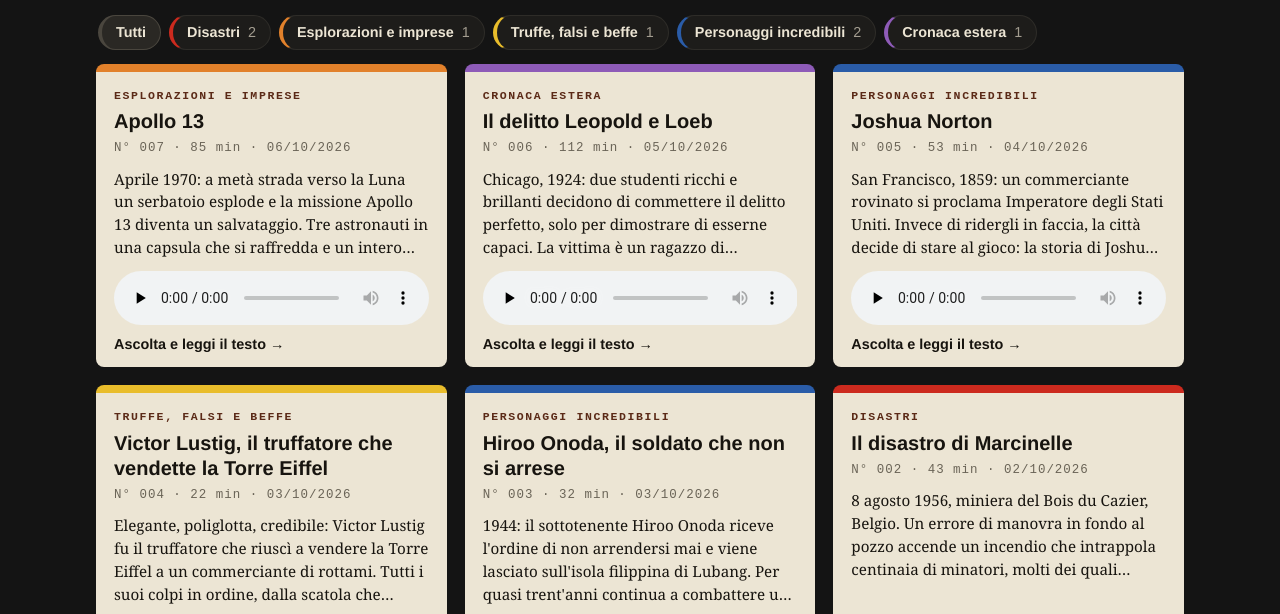
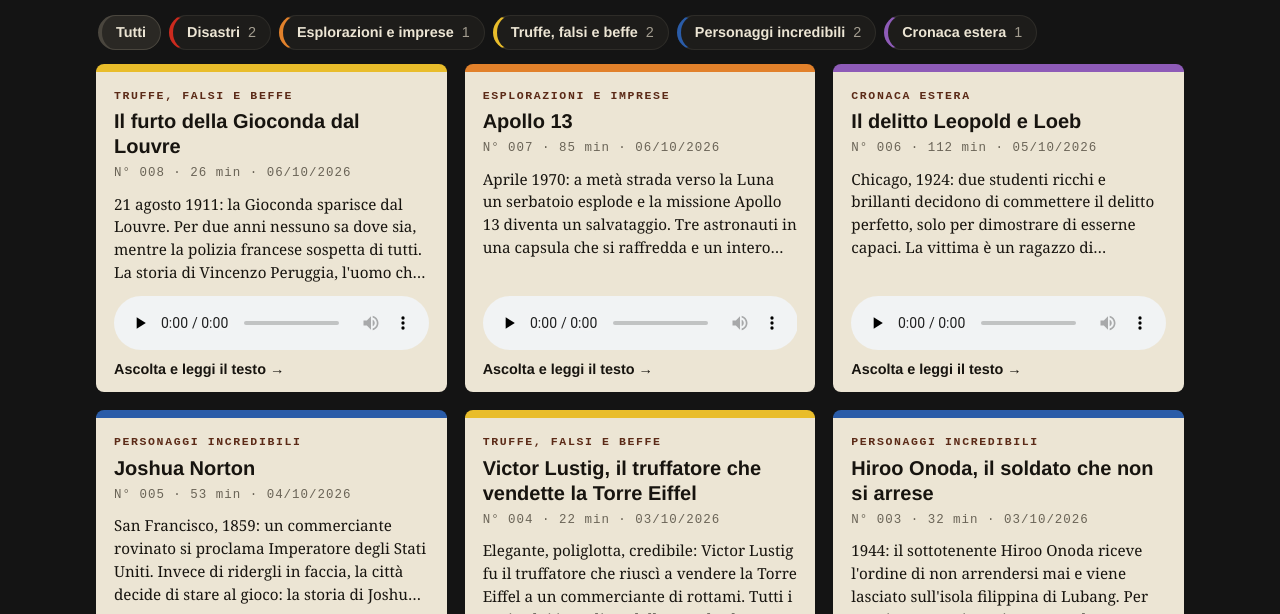
Before and after one commit to flatch77/podcast, a plain HTML site: page episodi.html in a window 1280 px wide. Shown: the part 168-782 px from the top of the page. Drawn offline with Linux system fonts and the light colour scheme.

Commit message:
Archivio Abisso: aggiorno episodi.html

```diff
--- a/episodi.html
+++ b/episodi.html
@@ -33,7 +33,7 @@
           <ul>
           <li><a href="serie/disastri.html" style="--accento:#cc2a1e"><span class="p-nome">Disastri</span><span class="p-conto">2 episodi</span><span class="p-testo">Dighe che cedono, miniere in fiamme, navi che affondano: come si arriva alla catastrofe, minuto per minuto, e chi poteva fermarla.</span></a></li>
           <li><a href="serie/esplorazioni-e-imprese.html" style="--accento:#e2812b"><span class="p-nome">Esplorazioni e imprese</span><span class="p-conto">1 episodio</span><span class="p-testo">Spedizioni ai confini del mondo e imprese al limite del possibile: chi partì, che cosa trovò, chi non tornò.</span></a></li>
-          <li><a href="serie/truffe-falsi-e-beffe.html" style="--accento:#e9bd2b"><span class="p-nome">Truffe, falsi e beffe</span><span class="p-conto">1 episodio</span><span class="p-testo">Truffatori eleganti, falsari geniali e scherzi che ingannarono gli esperti: come si costruisce un inganno, e come crolla.</span></a></li>
+          <li><a href="serie/truffe-falsi-e-beffe.html" style="--accento:#e9bd2b"><span class="p-nome">Truffe, falsi e beffe</span><span class="p-conto">2 episodi</span><span class="p-testo">Truffatori eleganti, falsari geniali e scherzi che ingannarono gli esperti: come si costruisce un inganno, e come crolla.</span></a></li>
           <li><a href="serie/personaggi-incredibili.html" style="--accento:#2a5ca8"><span class="p-nome">Personaggi incredibili</span><span class="p-conto">2 episodi</span><span class="p-testo">Vite che sembrano inventate e invece sono vere: uomini e donne fuori da ogni regola.</span></a></li>
           <li><a href="serie/cronaca-estera.html" style="--accento:#8e5bb8"><span class="p-nome">Cronaca estera</span><span class="p-conto">1 episodio</span><span class="p-testo">I grandi casi di cronaca del mondo: crimini, indagini e processi che hanno fatto storia.</span></a></li>
           </ul>
@@ -49,11 +49,20 @@
     <button type="button" class="filtro attivo" data-filtro="" aria-pressed="true">Tutti</button>
     <button type="button" class="filtro" data-filtro="disastri" aria-pressed="false" style="--accento:#cc2a1e">Disastri <span>2</span></button>
     <button type="button" class="filtro" data-filtro="esplorazioni-e-imprese" aria-pressed="false" style="--accento:#e2812b">Esplorazioni e imprese <span>1</span></button>
-    <button type="button" class="filtro" data-filtro="truffe-falsi-e-beffe" aria-pressed="false" style="--accento:#e9bd2b">Truffe, falsi e beffe <span>1</span></button>
+    <button type="button" class="filtro" data-filtro="truffe-falsi-e-beffe" aria-pressed="false" style="--accento:#e9bd2b">Truffe, falsi e beffe <span>2</span></button>
     <button type="button" class="filtro" data-filtro="personaggi-incredibili" aria-pressed="false" style="--accento:#2a5ca8">Personaggi incredibili <span>2</span></button>
     <button type="button" class="filtro" data-filtro="cronaca-estera" aria-pressed="false" style="--accento:#8e5bb8">Cronaca estera <span>1</span></button>
   </div></div>
   <div class="griglia" data-filtrabile>
+    <article class="scheda" data-serie="truffe-falsi-e-beffe" style="--accento:#e9bd2b">
+      <a class="etichetta" href="serie/truffe-falsi-e-beffe.html">Truffe, falsi e beffe</a>
+      <h3><a href="episodio/008-furto-della-gioconda.html">Il furto della Gioconda dal Louvre</a></h3>
+      <p class="meta">N° 008 · 26 min · 06/10/2026</p>
+      <p class="sintesi">21 agosto 1911: la Gioconda sparisce dal Louvre. Per due anni nessuno sa dove sia, mentre la polizia francese sospetta di tutti. La storia di Vincenzo Peruggia, l&#x27;uomo che la portò via, e del ritrovamento a Firenze.</p>
+      <audio controls preload="none" data-ep="archivio-abisso-008-furto-della-gioconda" src="https://archive.org/download/archivio-abisso-008-furto-della-gioconda/archivio-abisso-008-furto-della-gioconda.mp3"></audio>
+      <p class="riprendi" data-riprendi="archivio-abisso-008-furto-della-gioconda" hidden></p>
+      <a class="leggi" href="episodio/008-furto-della-gioconda.html">Ascolta e leggi il testo <span aria-hidden="true">→</span></a>
+    </article>
     <article class="scheda" data-serie="esplorazioni-e-imprese" style="--accento:#e2812b">
       <a class="etichetta" href="serie/esplorazioni-e-imprese.html">Esplorazioni e imprese</a>
       <h3><a href="episodio/007-apollo-13.html">Apollo 13</a></h3>
```
